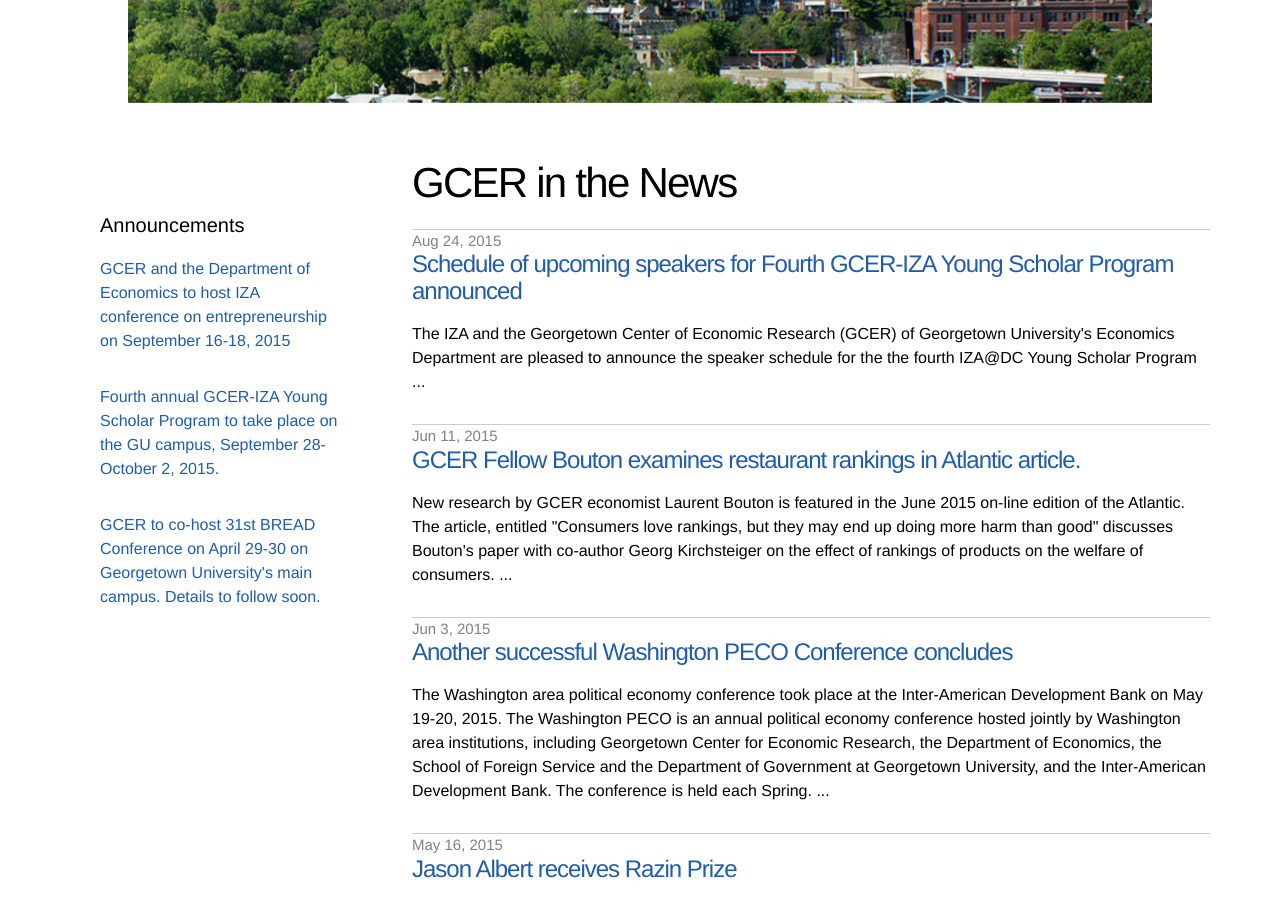
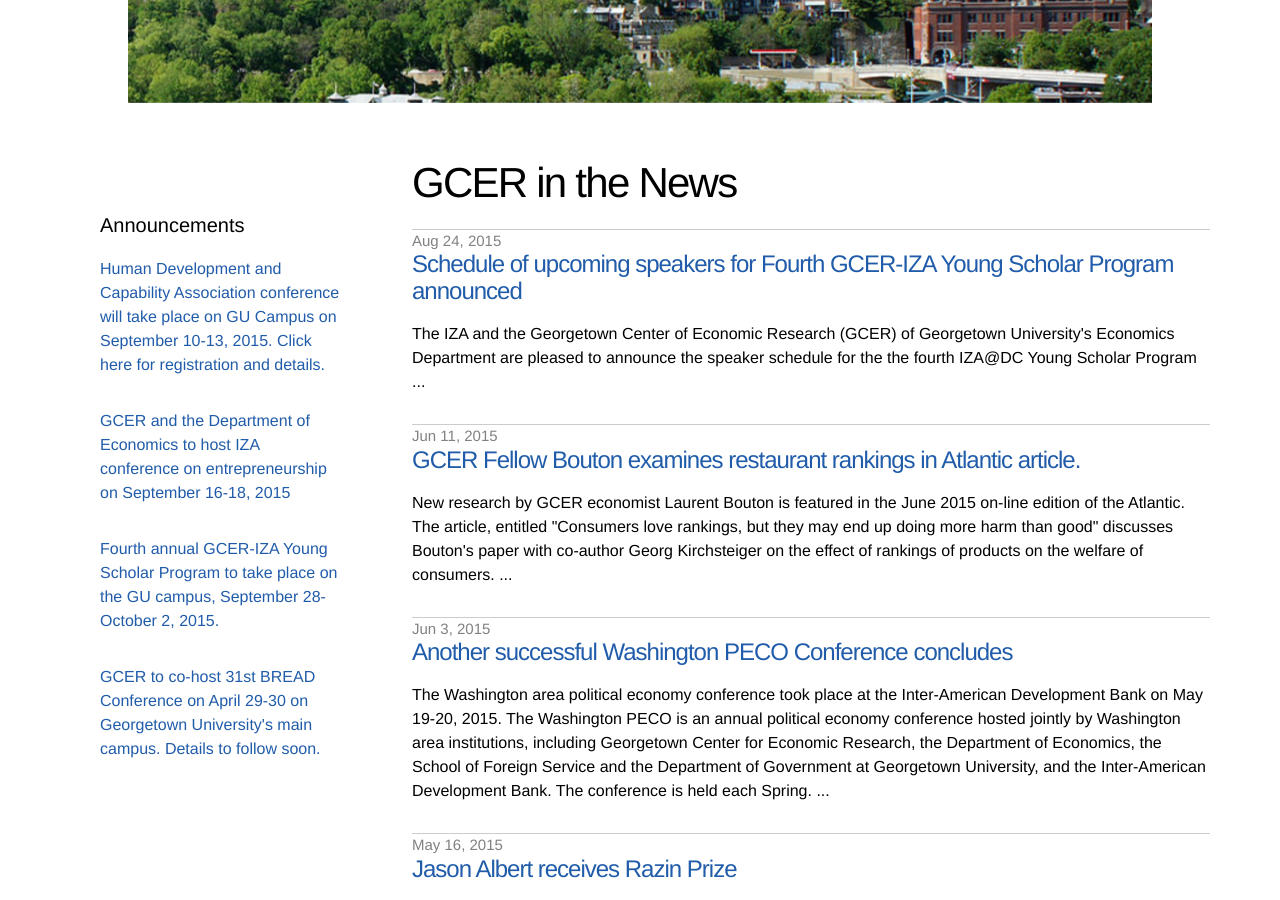
Before and after one commit to georgetown-econ/gcer, a Jekyll site: the page built from index.html, in a window 1280 px wide and 900 px high, scrolled down 305 px. Built offline with Jekyll 4.4.1, drawn with Linux system fonts in a browser that asks for light colours.

Commit message:
Updated announcements.yml

```diff
--- a/_data/announcements.yml
+++ b/_data/announcements.yml
@@ -1,3 +1,6 @@
+
+- announcement: <a href="https://www.conftool.pro/hdca2015/sessions.php"> Human Development and Capability Association conference will take place on GU Campus on September 10-13, 2015. Click here for registration and details.</a>
+
 - announcement: <a href="http://gcer.georgetown.edu/archive/page2/#/2015/01/27/iza-entrepreneurship"> GCER and the Department of Economics to host IZA conference on entrepreneurship on September 16-18, 2015</a>
 
 - announcement: <a href="http://gcer.georgetown.edu/archive/#/2015/08/24/gcer15-speakers"> Fourth annual GCER-IZA Young Scholar Program to take place on the GU campus, September 28-October 2, 2015.</a>
```
